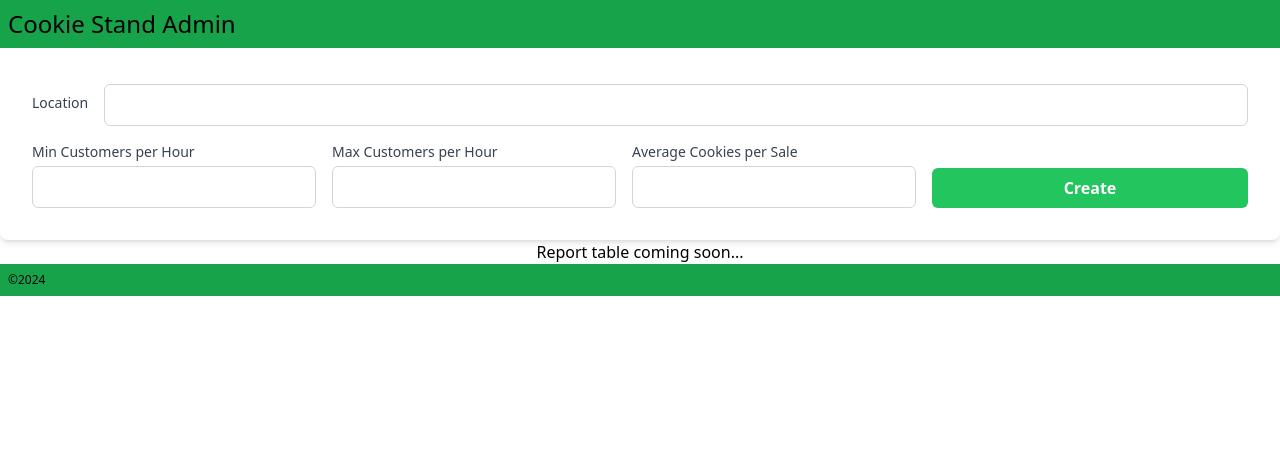
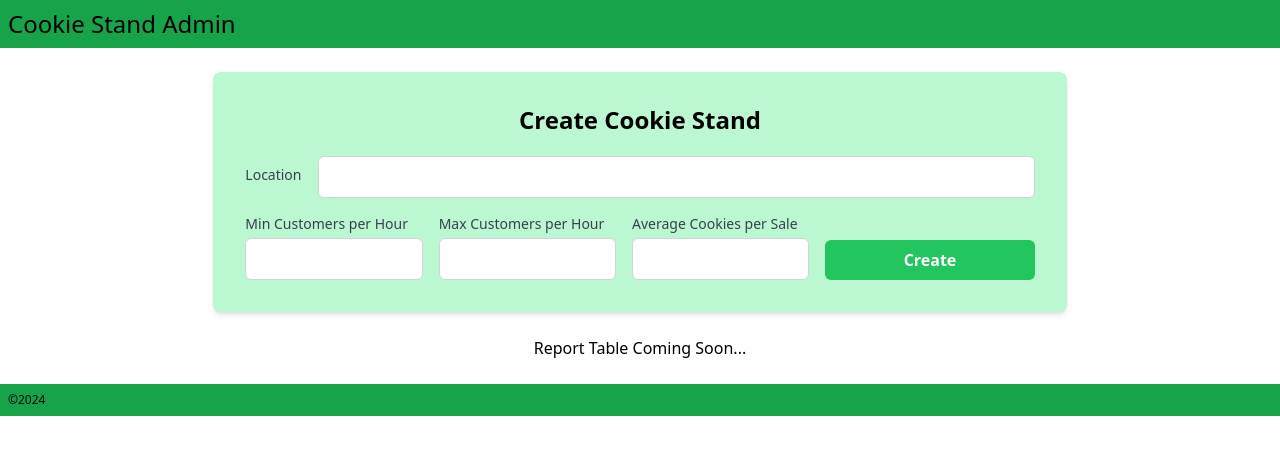
Before and after one commit to Code-Fellows-School-Work/cookie-stand-admin, a Next.js app: page / in a window 1280 px wide. Shown: the top 454 px of the page. Built offline with nearby package versions, Linux system fonts and the light colour scheme.

Commit message:
updated state to properly handle form submit data

```diff
--- a/pages/index.js
+++ b/pages/index.js
@@ -4,19 +4,22 @@ import { useState } from 'react';
 
 export default function Home() {
 
-  const [cookieStand, setCookieStand] = useState({
-    inputOne: '',
-    inputTwo: '',
-    inputThree: '',
-    inputFour: '',
-  });
-  // I will need this state to display cookie stand in json
-  const [reply, setReply] = useState();
+  // Initalized to null to allow for conditional rendering
+  const [cookieStand, setCookieStand] = useState(null);
 
   function cookieStandHandler(event) {
     event.preventDefault();
-    alert("Yay");
+    const formData = new FormData(event.target);
+    const newCookieStand = {
+      Location: formData.get('Location'),
+      MinimumCustomersPerHour: formData.get('Minimum Customers per Hour'),
+      MaximumCustomersPerHour: formData.get('Maximum Customers per Hour'),
+      AverageCookiesPerSale: formData.get('Average Cookies per Sale'),
+    };
+    setCookieStand(newCookieStand); // Update state with the new cookie stand details
+    event.target.reset();
   }
+
 
   return (
     <>
@@ -27,7 +30,8 @@ export default function Home() {
       <Header />
       <main>
         <CookieStandForm onSubmit={cookieStandHandler} />
-        <JsonReply />
+        {/* Use of the ternary operator will allow for default message or dynamically render when cookie stand is created  */}
+        {cookieStand ? <JsonReply reply={cookieStand}/> : <p className="text-center m-6">Report Table Coming Soon...</p>}
       </main>
       <Footer />
     </>
@@ -47,7 +51,8 @@ function Header() {
 // Used ChatGPT to apply styling similar to screenshot example
 function CookieStandForm(props) {
   return (
-    <form onSubmit={props.onSubmit} className="bg-white p-8 shadow-md rounded-lg space-y-4">
+    <form onSubmit={props.onSubmit} className="w-2/3 mx-auto bg-green-200 p-8 shadow-md rounded-lg space-y-4 m-6">
+      <p className="flex justify-center font-semibold text-2xl">Create Cookie Stand</p>
       <div className="flex items-center space-x-4">
         <label className="block text-sm font-medium text-gray-700">Location</label>
         <input
@@ -94,12 +99,12 @@ function CookieStandForm(props) {
 
 
 
-
-function JsonReply() {
+function JsonReply(props) {
   return (
-    <p className="flex justify-center">Report table coming soon...</p>
+    <pre className="flex justify-center">{JSON.stringify(props.reply, null, 2)}</pre>
   );
 }
+
 
 
 function Footer() {
```
